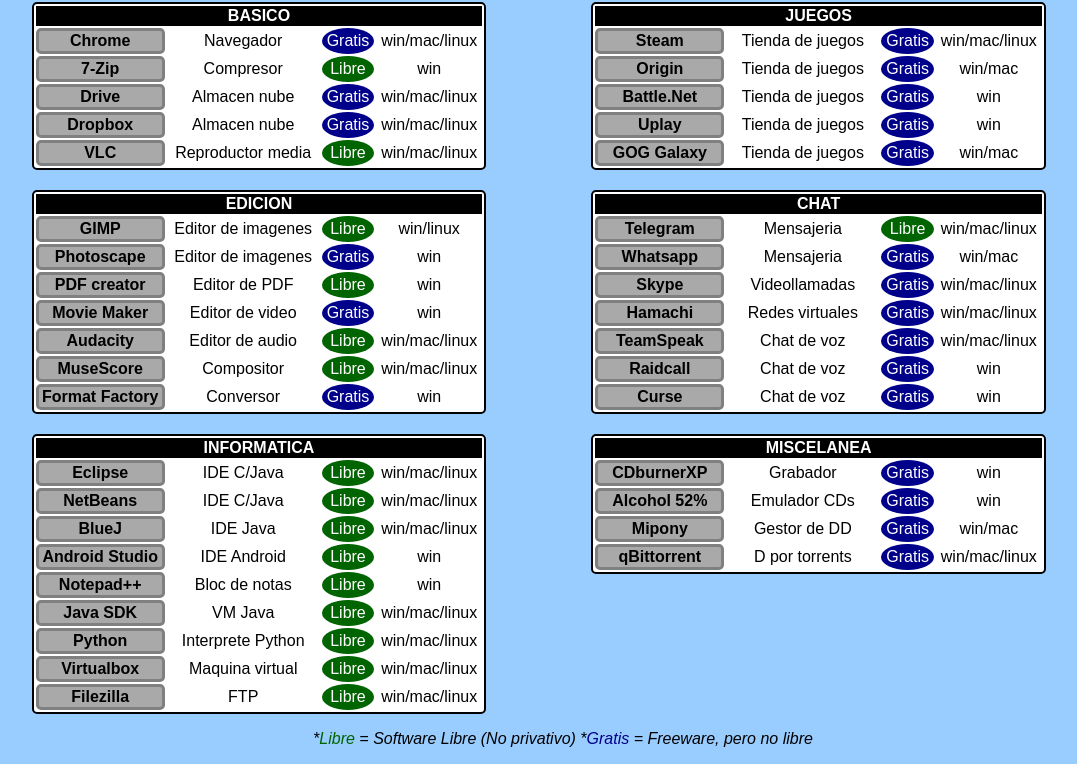
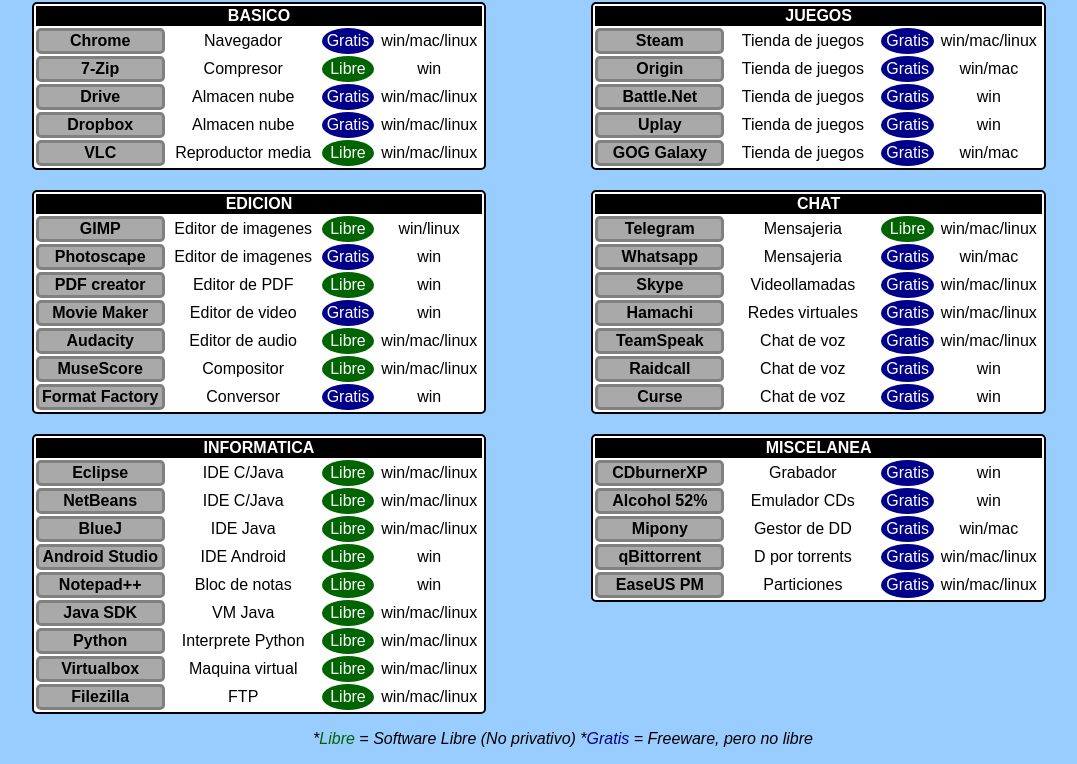
Before and after one commit to kyrexar/kyrexar.github.io, a plain HTML site: page index.html in a window 1280 px wide. Shown: the part 158-922 px from the top of the page, without its empty margins (77-1154 px from the left). Drawn offline with Linux system fonts and the light colour scheme.

Commit message:
Añadido EaseUS PM

```diff
--- a/index.html
+++ b/index.html
@@ -271,6 +271,12 @@
 				<td class="gratis">Gratis</td>
 				<td class="os">win/mac/linux</td>
 			</tr>
+			<tr>
+				<td class="nombre"><a href="http://www.easeus.com/download/epmf-download.html">EaseUS PM</a></td>
+				<td class="tipo">Particiones</td>
+				<td class="gratis">Gratis</td>
+				<td class="os">win/mac/linux</td>
+			</tr>
 		</table>
 
 		<p>
```
